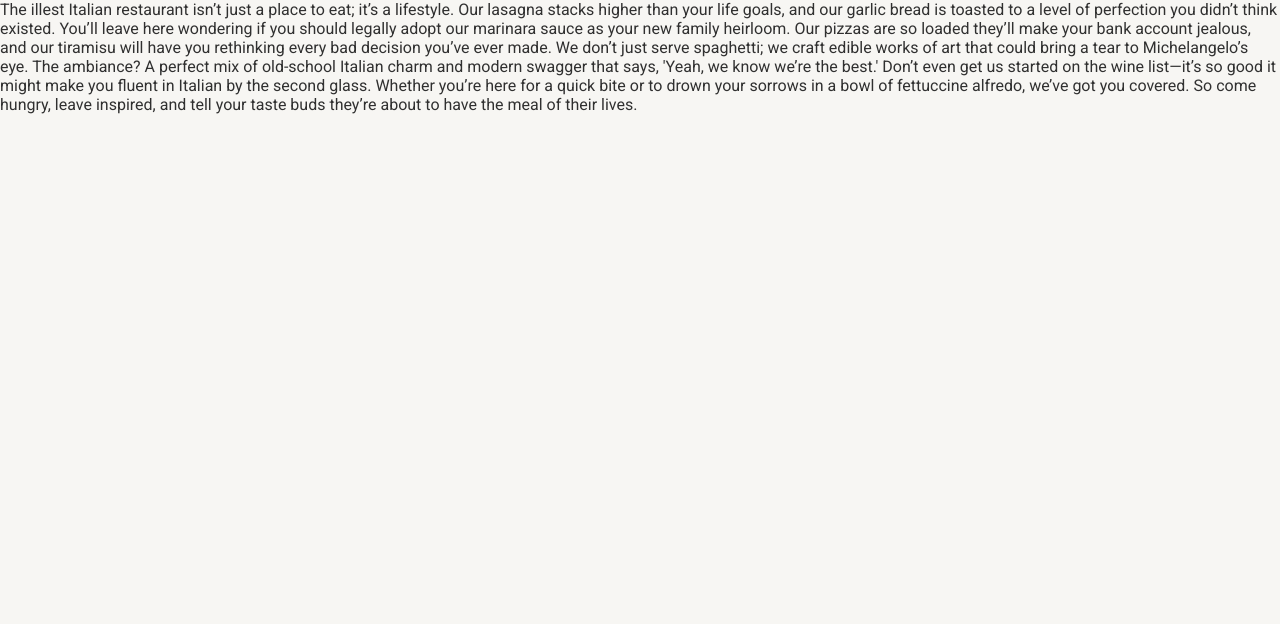
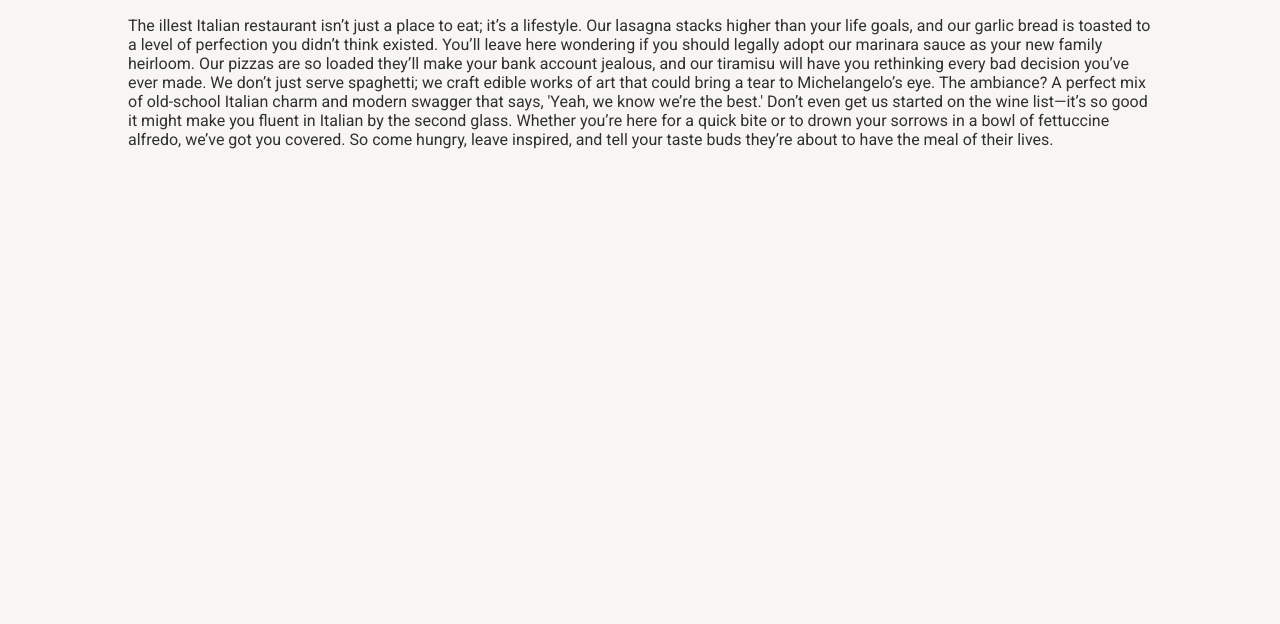
Before and after one commit to aleksapetrovic2907/odin-10-restaurant, a website built with webpack: page src/template.html in a window 1280 px wide. Shown: the part 176-800 px from the top of the page. Built offline with nearby package versions, Linux system fonts and the light colour scheme.

Commit message:
add padding to #content

```diff
--- a/src/styles.css
+++ b/src/styles.css
@@ -48,3 +48,7 @@
     background-color: var(--color-pastel-grey);
     box-shadow: rgba(0, 0, 0, 0.16) 0px 1px 4px;
 }
+
+#content {
+    padding: 1rem 8rem;
+}
```
